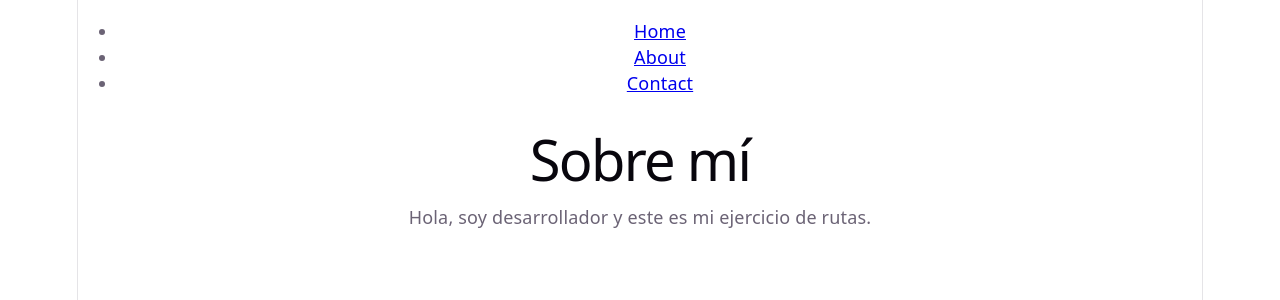
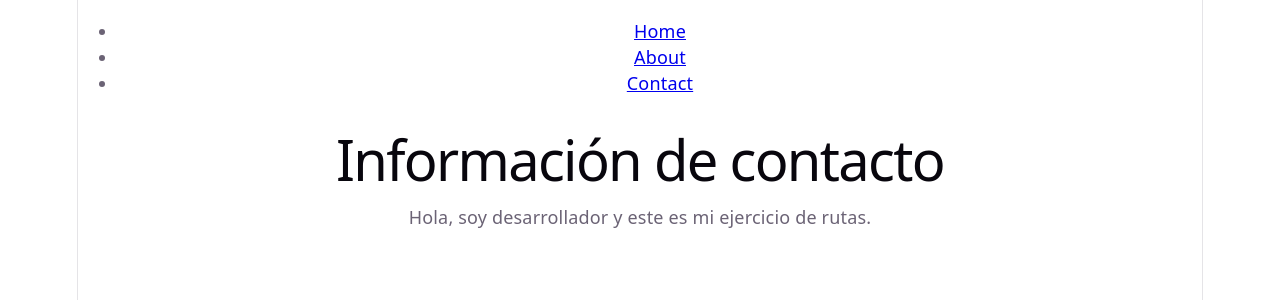
Before and after one commit to FguedezR/react-router, a React (Vite) app: page /contact in a window 1280 px wide. Shown: the top 300 px of the page. Built offline with nearby package versions, Linux system fonts and the light colour scheme.

Commit message:
refactor root StrictMode usage and update Contact page heading
Co-Authored-By: Oz <oz-agent@warp.dev>

```diff
--- a/src/main.jsx
+++ b/src/main.jsx
@@ -6,9 +6,9 @@ import "./index.css";
 import App from "./App.jsx";
 
 createRoot(document.getElementById("root")).render(
-  <React.StrictMode>
+  <StrictMode>
     <BrowserRouter>
       <App />
     </BrowserRouter>
-  </React.StrictMode>,
+  </StrictMode>,
 );
--- a/src/pages/Contact.jsx
+++ b/src/pages/Contact.jsx
@@ -1,7 +1,7 @@
 const Contact = () => {
   return (
     <div>
-      <h1>Sobre mí</h1>
+      <h1>Información de contacto</h1>
       <p>Hola, soy desarrollador y este es mi ejercicio de rutas.</p>
     </div>
   );
```
